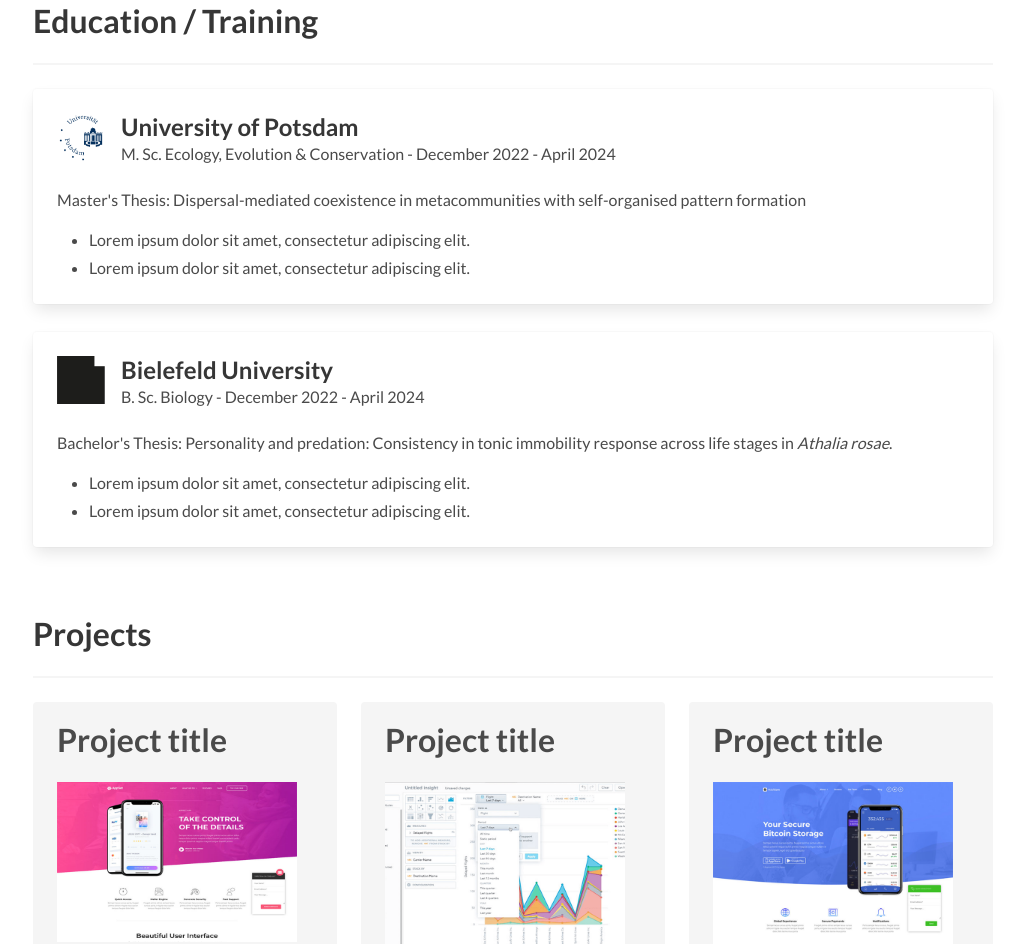
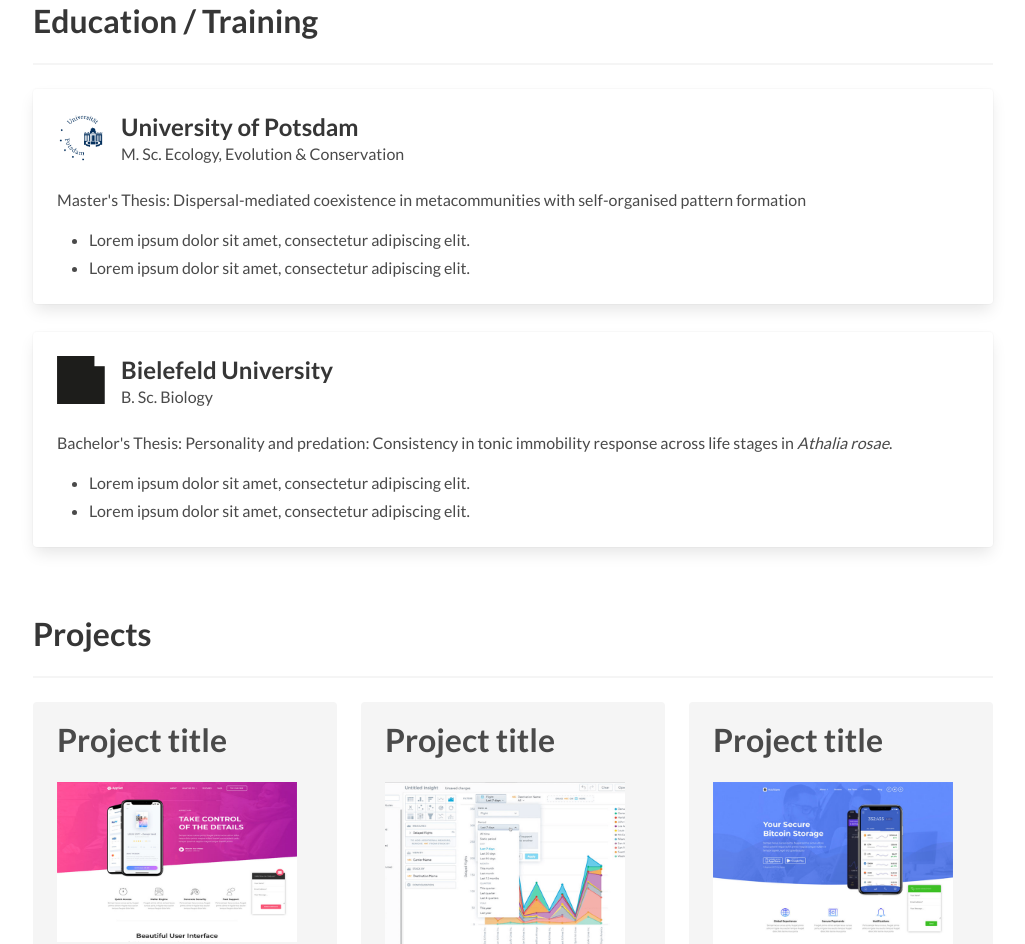
Before and after one commit to rbnmj/rbnmj.github.io, a plain HTML site: page index.html in a window 1280 px wide. Shown: the part 1833-2777 px from the top of the page, without its empty margins (127-1152 px from the left). Drawn offline with Linux system fonts and the light colour scheme.

Commit message:
Update index.html

```diff
--- a/index.html
+++ b/index.html
@@ -196,8 +196,7 @@
             </div>
             <div class="media-content">
               <p class="title is-4">University of Potsdam</p>
-              <p class="subtitle is-6">M. Sc. Ecology, Evolution & Conservation - <time datetime="2022-11">December 2022</time> - <time
-                  datetime="2024-4">April 2024</time></p>
+              <p class="subtitle is-6">M. Sc. Ecology, Evolution & Conservation</p>
             </div>
           </div>
           <div class="content">
@@ -219,8 +218,7 @@
             </div>
             <div class="media-content">
               <p class="title is-4">Bielefeld University</p>
-              <p class="subtitle is-6">B. Sc. Biology - <time datetime="2022-11">December 2022</time> - <time
-                  datetime="2024-4">April 2024</time></p>
+              <p class="subtitle is-6">B. Sc. Biology</p>
             </div>
           </div>
           <div class="content">
```
